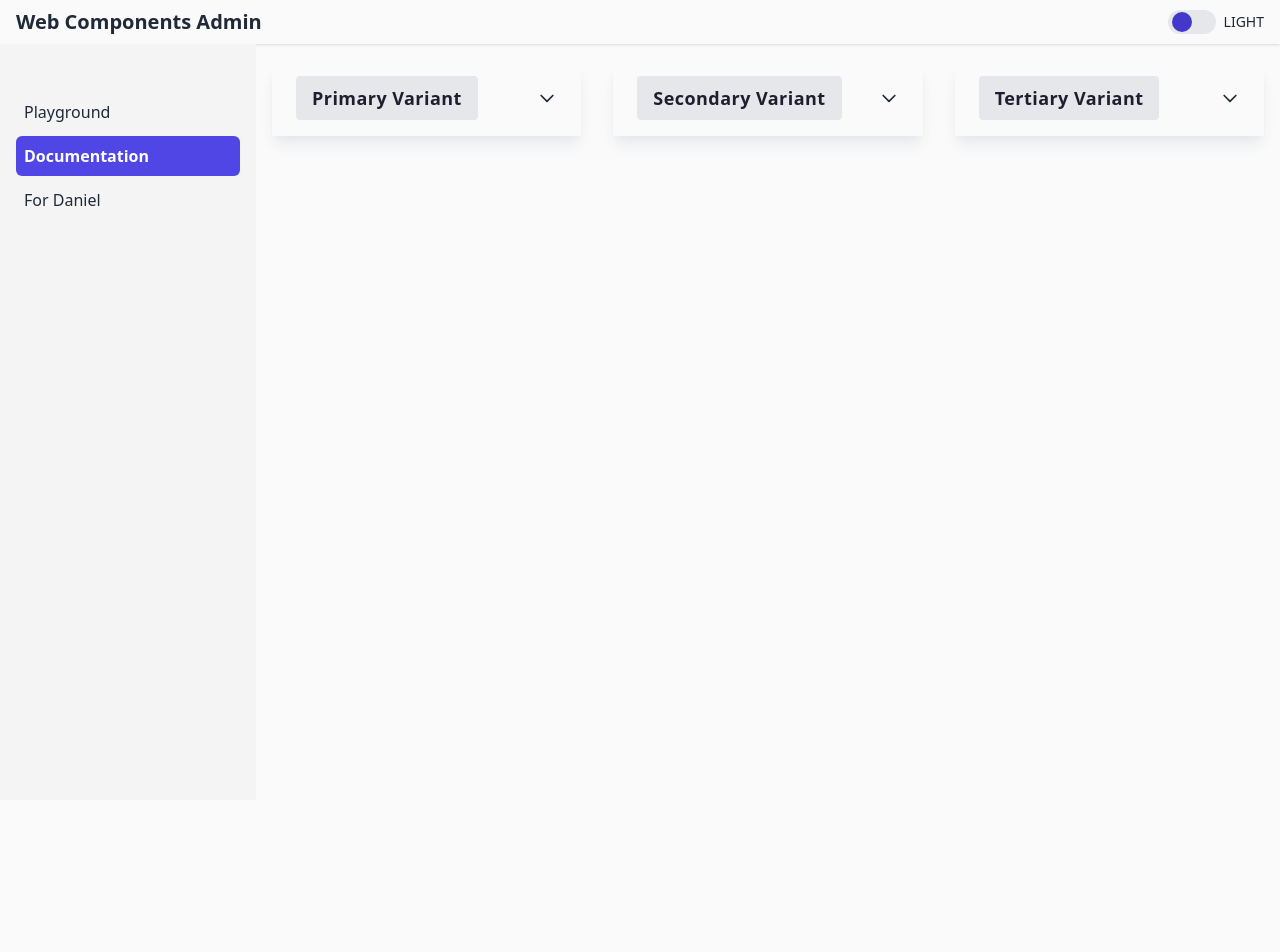
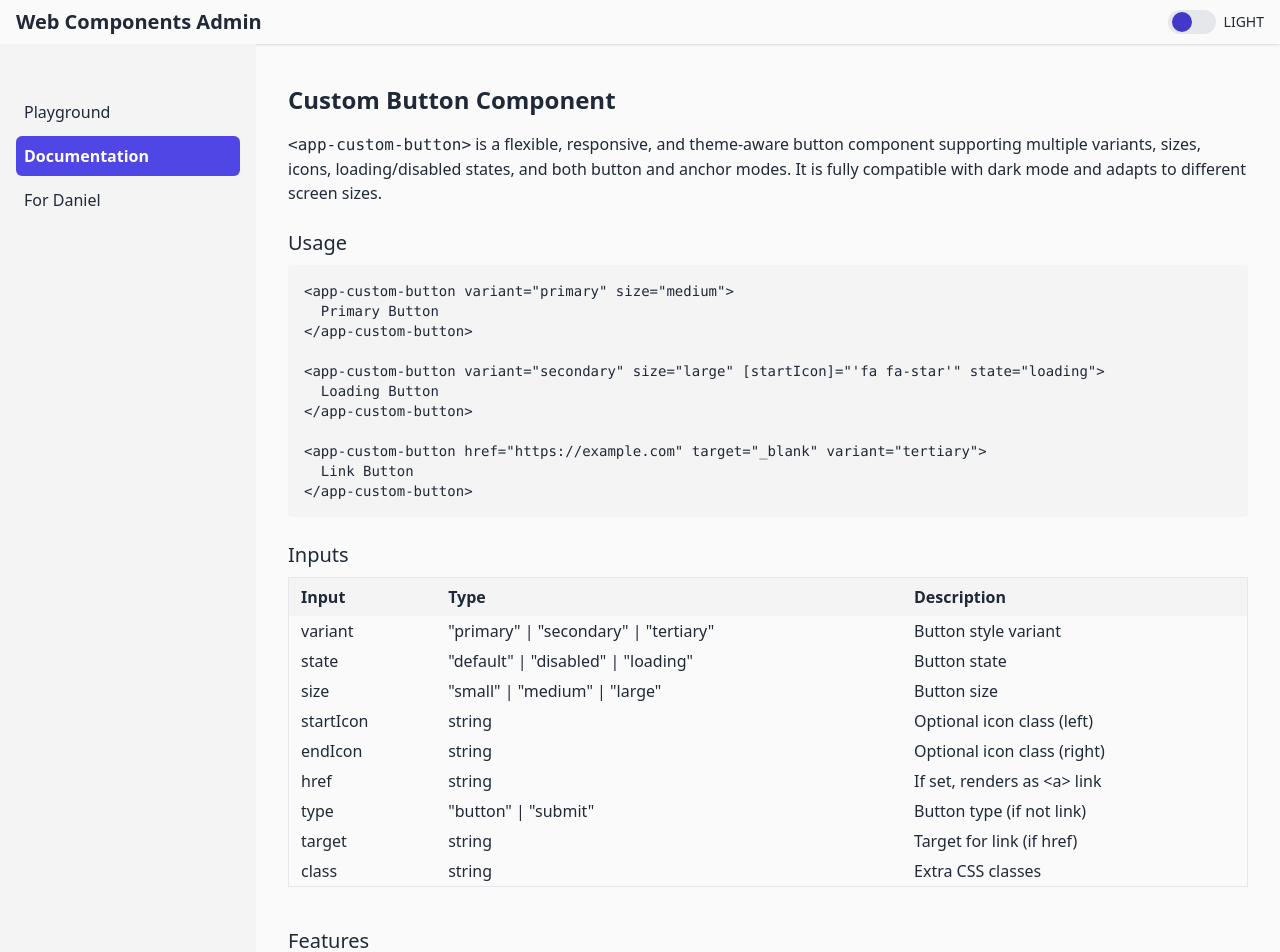
Before and after one commit to xekurt/button-editor, an Angular app: page /documentation in a window 1280 px wide. Shown: the top 952 px of the page. Before the commit the page ends 800 px from the top, so only its background shows below. Built offline with nearby package versions, Linux system fonts and the light colour scheme.

Commit message:
Add documentation section

```diff
--- a/src/app/modules/documentation-module/components/description/description.component.html
+++ b/src/app/modules/documentation-module/components/description/description.component.html
@@ -1 +1,100 @@
-<p>description works!</p>
+<section class="custom-button-doc mx-auto px-4 py-6">
+  <h2 class="mb-4 text-2xl font-semibold">Custom Button Component</h2>
+  <p class="mb-4">
+    <code>&lt;app-custom-button&gt;</code> is a flexible, responsive, and theme-aware button
+    component supporting multiple variants, sizes, icons, loading/disabled states, and both button
+    and anchor modes. It is fully compatible with dark mode and adapts to different screen sizes.
+  </p>
+
+  <h3 class="mt-6 mb-2 text-xl font-medium">Usage</h3>
+  <pre
+    class="mb-4 overflow-x-auto rounded bg-neutral-100 p-4 text-sm dark:bg-neutral-800"
+  ><code>&lt;app-custom-button variant="primary" size="medium"&gt;
+  Primary Button
+&lt;/app-custom-button&gt;
+
+&lt;app-custom-button variant="secondary" size="large" [startIcon]="'fa fa-star'" state="loading"&gt;
+  Loading Button
+&lt;/app-custom-button&gt;
+
+&lt;app-custom-button href="https://example.com" target="_blank" variant="tertiary"&gt;
+  Link Button
+&lt;/app-custom-button&gt;
+</code></pre>
+
+  <h3 class="mt-6 mb-2 text-xl font-medium">Inputs</h3>
+  <div class="overflow-x-auto">
+    <table class="mb-4 min-w-full border border-neutral-200 text-left dark:border-neutral-700">
+      <thead class="bg-neutral-100 dark:bg-neutral-800">
+        <tr>
+          <th class="px-3 py-2 font-semibold">Input</th>
+          <th class="px-3 py-2 font-semibold">Type</th>
+          <th class="px-3 py-2 font-semibold">Description</th>
+        </tr>
+      </thead>
+      <tbody>
+        <tr>
+          <td class="px-3 py-1">variant</td>
+          <td class="px-3 py-1">"primary" | "secondary" | "tertiary"</td>
+          <td class="px-3 py-1">Button style variant</td>
+        </tr>
+        <tr>
+          <td class="px-3 py-1">state</td>
+          <td class="px-3 py-1">"default" | "disabled" | "loading"</td>
+          <td class="px-3 py-1">Button state</td>
+        </tr>
+        <tr>
+          <td class="px-3 py-1">size</td>
+          <td class="px-3 py-1">"small" | "medium" | "large"</td>
+          <td class="px-3 py-1">Button size</td>
+        </tr>
+        <tr>
+          <td class="px-3 py-1">startIcon</td>
+          <td class="px-3 py-1">string</td>
+          <td class="px-3 py-1">Optional icon class (left)</td>
+        </tr>
+        <tr>
+          <td class="px-3 py-1">endIcon</td>
+          <td class="px-3 py-1">string</td>
+          <td class="px-3 py-1">Optional icon class (right)</td>
+        </tr>
+        <tr>
+          <td class="px-3 py-1">href</td>
+          <td class="px-3 py-1">string</td>
+          <td class="px-3 py-1">If set, renders as &lt;a&gt; link</td>
+        </tr>
+        <tr>
+          <td class="px-3 py-1">type</td>
+          <td class="px-3 py-1">"button" | "submit"</td>
+          <td class="px-3 py-1">Button type (if not link)</td>
+        </tr>
+        <tr>
+          <td class="px-3 py-1">target</td>
+          <td class="px-3 py-1">string</td>
+          <td class="px-3 py-1">Target for link (if href)</td>
+        </tr>
+        <tr>
+          <td class="px-3 py-1">class</td>
+          <td class="px-3 py-1">string</td>
+          <td class="px-3 py-1">Extra CSS classes</td>
+        </tr>
+      </tbody>
+    </table>
+  </div>
+
+  <h3 class="mt-6 mb-2 text-xl font-medium">Features</h3>
+  <ul class="mb-4 list-disc pl-6">
+    <li>Responsive: Adapts to all screen sizes using utility classes.</li>
+    <li>Dark mode: Fully theme-aware, automatically switches styles in dark mode.</li>
+    <li>Accessible: Supports <code>aria-disabled</code> and proper button/link semantics.</li>
+    <li>Flexible: Use as a button or link, with optional icons and loading state.</li>
+  </ul>
+
+  <h3 class="mt-6 mb-2 text-xl font-medium">Dark Mode Example</h3>
+  <div class="flex flex-wrap gap-4 rounded bg-neutral-100 p-4 dark:bg-neutral-800">
+    <app-custom-button variant="primary">Primary</app-custom-button>
+    <app-custom-button variant="secondary">Secondary</app-custom-button>
+    <app-custom-button variant="tertiary">Tertiary</app-custom-button>
+  </div>
+</section>
+<!-- End Custom Button Component Documentation -->
--- a/src/app/modules/documentation-module/components/description/description.component.ts
+++ b/src/app/modules/documentation-module/components/description/description.component.ts
@@ -1,8 +1,9 @@
 import { Component } from '@angular/core';
+import { CustomButtonComponent } from '@components/custom-button/custom-button.component';
 
 @Component({
   selector: 'app-description',
-  imports: [],
+  imports: [CustomButtonComponent],
   templateUrl: './description.component.html',
 })
 export class DescriptionComponent {}
--- a/src/app/modules/documentation-module/documentation-module.component.html
+++ b/src/app/modules/documentation-module/documentation-module.component.html
@@ -1,3 +1,4 @@
 <section>
+  <app-description />
   <app-button-list />
 </section>
--- a/src/app/modules/documentation-module/documentation-module.component.ts
+++ b/src/app/modules/documentation-module/documentation-module.component.ts
@@ -1,10 +1,11 @@
 import { CommonModule } from '@angular/common';
 import { Component } from '@angular/core';
 import { ButtonListComponent } from './components/button-list/button-list.component';
+import { DescriptionComponent } from './components/description/description.component';
 
 @Component({
   selector: 'app-documentation-module',
-  imports: [CommonModule, ButtonListComponent],
+  imports: [CommonModule, ButtonListComponent, DescriptionComponent],
   templateUrl: './documentation-module.component.html',
 })
 export class DocumentationModule {}
```
